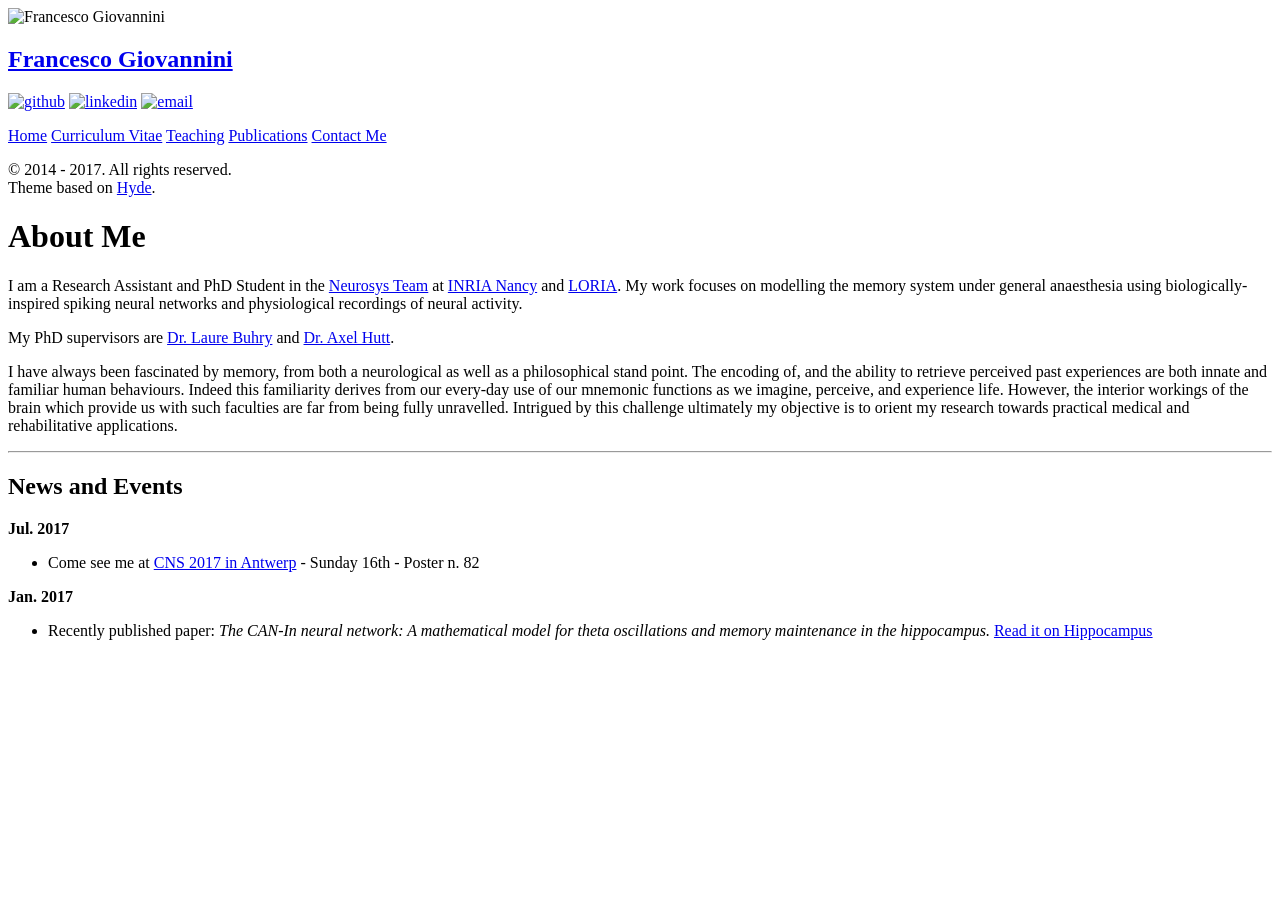
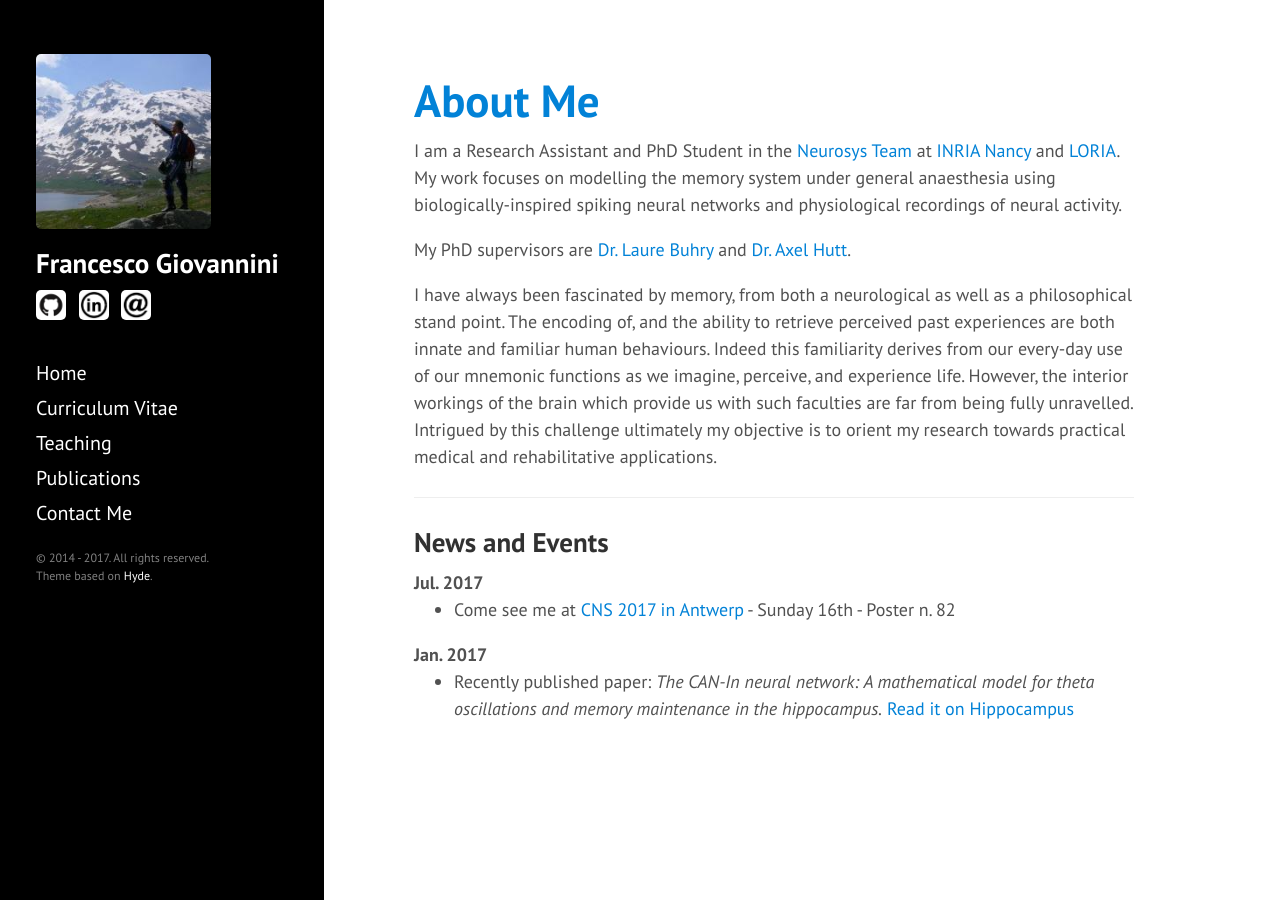
Before and after one commit to JoErNanO/joernano.github.io, a Jekyll site: the page built from index.html, in a window 1280 px wide. Built offline with Jekyll 4.4.1, drawn with Linux system fonts in a browser that asks for light colours; the list of posts is cut into pages by our own code.

Commit message:
[CSS] Try to fix css rendering problem.

```diff
--- a/_config.yml
+++ b/_config.yml
@@ -18,7 +18,7 @@ description:      'I am a Research Assistant and PhD Student in the <a href="htt
 url:              https://joernano.github.io
 #url:              http://joernano.com
 #url:              http://francescogiovannini.com
-baseurl:          /joernano.github.io
+baseurl:          /joernano.github.io/
 
 dirlist:
     downloads:  'downloads'
```
